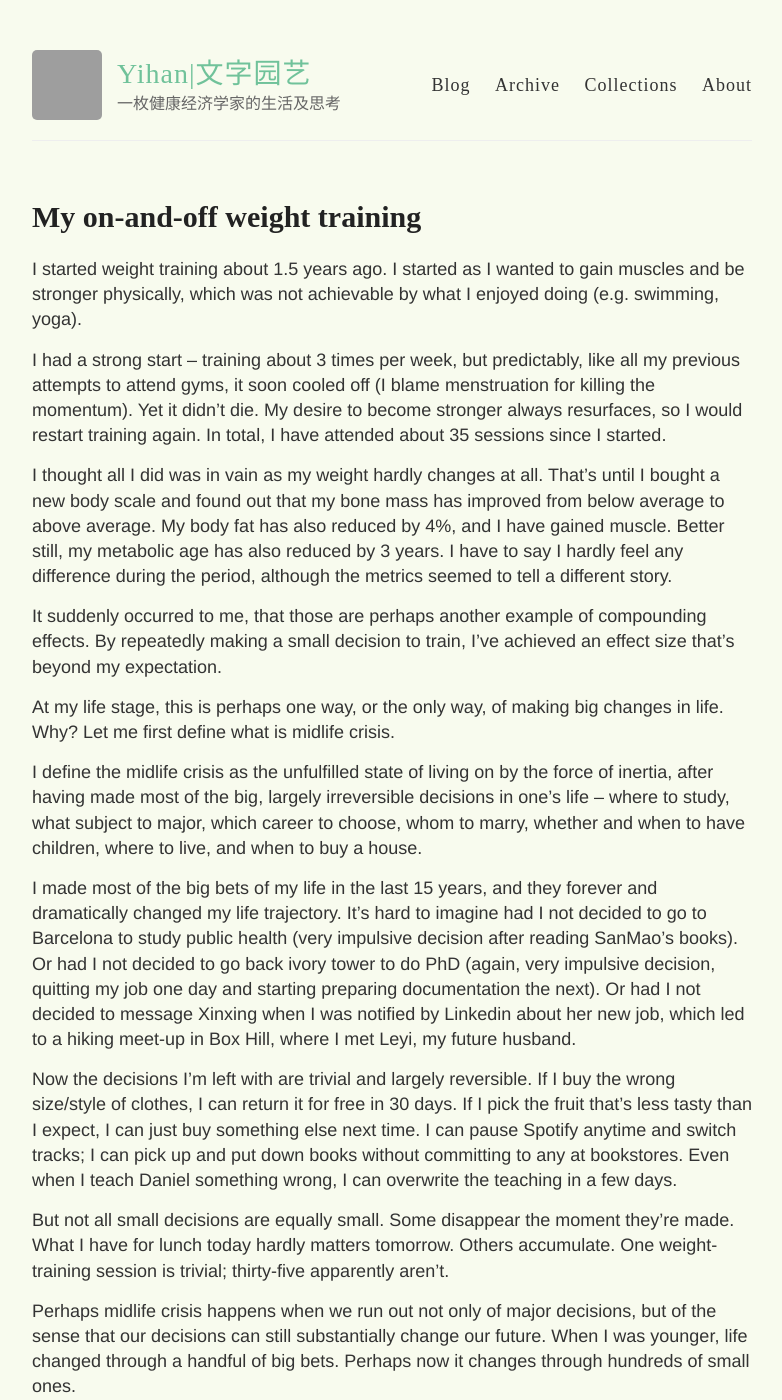
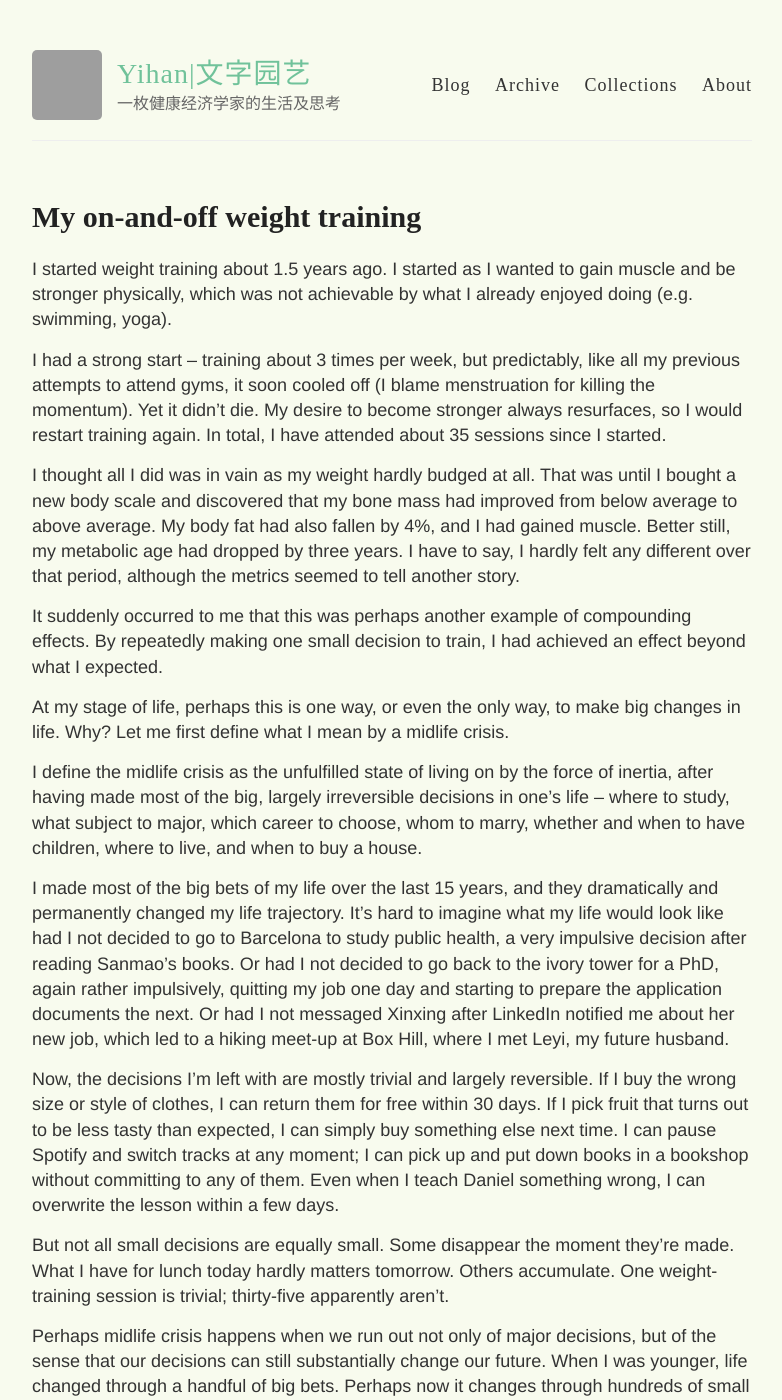
Before and after one commit to yihanxu/yihanxu.github.io, a Jekyll site: the page built from _posts/2026-08-23-my-on-and-off-weight-training.md, in a window 1280 px wide and 1400 px high. Shown: the whole window, without its empty margins (248-1030 px from the left). Built offline with Jekyll 4.4.1, drawn with Linux system fonts in a browser that asks for light colours; comment, search, counter and statistics services are not loaded; some of the changed text lies outside the part shown; grey boxes are pictures that could not be loaded.

Commit message:
proof-reading

```diff
--- a/_posts/2026-08-23-my-on-and-off-weight-training.md
+++ b/_posts/2026-08-23-my-on-and-off-weight-training.md
@@ -6,24 +6,24 @@ tags: weigt_training decisin_making midlife_crisis
 category: SnapshotOfTheDay
 ---
 
-I started weight training about 1.5 years ago. I started as I wanted to gain muscles and be stronger physically, which was not achievable by what I enjoyed doing (e.g. swimming, yoga).
+I started weight training about 1.5 years ago. I started as I wanted to gain muscle and be stronger physically, which was not achievable by what I already enjoyed doing (e.g. swimming, yoga).
 
 I had a strong start -- training about 3 times per week, but predictably, like all my previous attempts to attend gyms, it soon cooled off (I blame menstruation for killing the momentum). Yet it didn't die. My desire to become stronger always resurfaces, so I would restart training again. In total, I have attended about 35 sessions since I started.
 
-I thought all I did was in vain as my weight hardly changes at all. That's until I bought a new body scale and found out that my bone mass has improved from below average to above average. My body fat has also reduced by 4%, and I have gained muscle. Better still, my metabolic age has also reduced by 3 years. I have to say I hardly feel any difference during the period, although the metrics seemed to tell a different story.
+I thought all I did was in vain as my weight hardly budged at all. That was until I bought a new body scale and discovered that my bone mass had improved from below average to above average. My body fat had also fallen by 4%, and I had gained muscle. Better still, my metabolic age had dropped by three years. I have to say, I hardly felt any different over that period, although the metrics seemed to tell another story.
 
-It suddenly occurred to me, that those are perhaps another example of compounding effects. By repeatedly making a small decision to train, I've achieved an effect size that's beyond my expectation.
+It suddenly occurred to me that this was perhaps another example of compounding effects. By repeatedly making one small decision to train, I had achieved an effect beyond what I expected.
 
-At my life stage, this is perhaps one way, or the only way, of making big changes in life. Why? Let me first define what is midlife crisis.
+At my stage of life, perhaps this is one way, or even the only way, to make big changes in life. Why? Let me first define what I mean by a midlife crisis.
 
 I define the midlife crisis as the unfulfilled state of living on by the force of inertia, after having made most of the big, largely irreversible decisions in one's life -- where to study, what subject to major, which career to choose, whom to marry, whether and when to have children, where to live, and when to buy a house.
 
-I made most of the big bets of my life in the last 15 years, and they forever and dramatically changed my life trajectory. It's hard to imagine had I not decided to go to Barcelona to study public health (very impulsive decision after reading SanMao's books). Or had I not decided to go back ivory tower to do PhD (again, very impulsive decision, quitting my job one day and starting preparing documentation the next). Or had I not decided to message Xinxing when I was notified by Linkedin about her new job, which led to a hiking meet-up in Box Hill, where I met Leyi, my future husband.
+I made most of the big bets of my life over the last 15 years, and they dramatically and permanently changed my life trajectory. It’s hard to imagine what my life would look like had I not decided to go to Barcelona to study public health, a very impulsive decision after reading Sanmao’s books. Or had I not decided to go back to the ivory tower for a PhD, again rather impulsively, quitting my job one day and starting to prepare the application documents the next. Or had I not messaged Xinxing after LinkedIn notified me about her new job, which led to a hiking meet-up at Box Hill, where I met Leyi, my future husband.
 
-Now the decisions I'm left with are trivial and largely reversible. If I buy the wrong size/style of clothes, I can return it for free in 30 days. If I pick the fruit that's less tasty than I expect, I can just buy something else next time. I can pause Spotify anytime and switch tracks; I can pick up and put down books without committing to any at bookstores. Even when I teach Daniel something wrong, I can overwrite the teaching in a few days.
+Now, the decisions I’m left with are mostly trivial and largely reversible. If I buy the wrong size or style of clothes, I can return them for free within 30 days. If I pick fruit that turns out to be less tasty than expected, I can simply buy something else next time. I can pause Spotify and switch tracks at any moment; I can pick up and put down books in a bookshop without committing to any of them. Even when I teach Daniel something wrong, I can overwrite the lesson within a few days.
 
 But not all small decisions are equally small. Some disappear the moment they're made. What I have for lunch today hardly matters tomorrow. Others accumulate. One weight-training session is trivial; thirty-five apparently aren't.
 
 Perhaps midlife crisis happens when we run out not only of major decisions, but of the sense that our decisions can still substantially change our future. When I was younger, life changed through a handful of big bets. Perhaps now it changes through hundreds of small ones.
 
-Being stronger is just one of them. I have quite a few others, and before getting to them, let me book tomorrow's training session first!
+Being stronger is just one of them. I have quite a few others. But before getting to them, let me book tomorrow's training session first!
```
